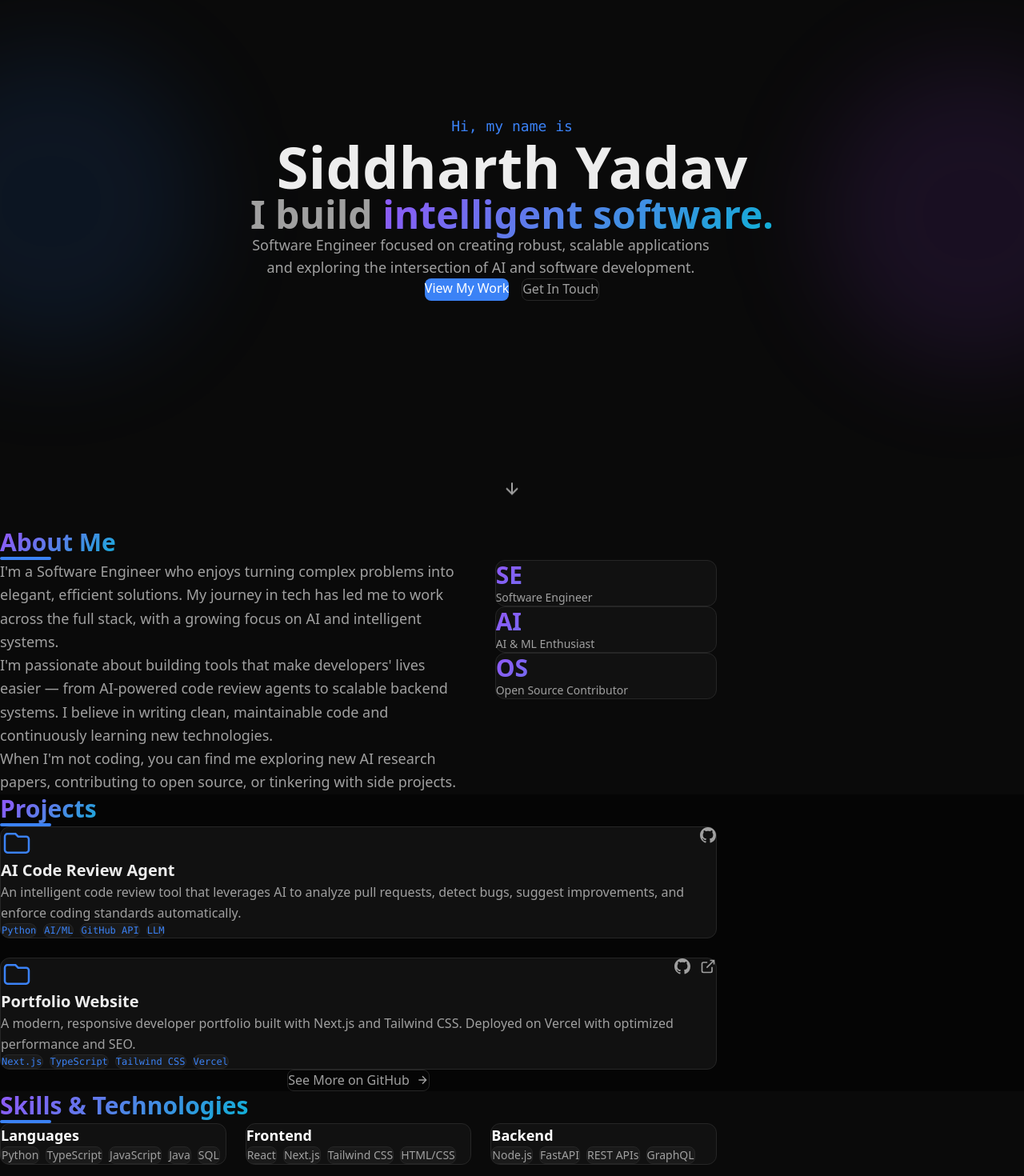
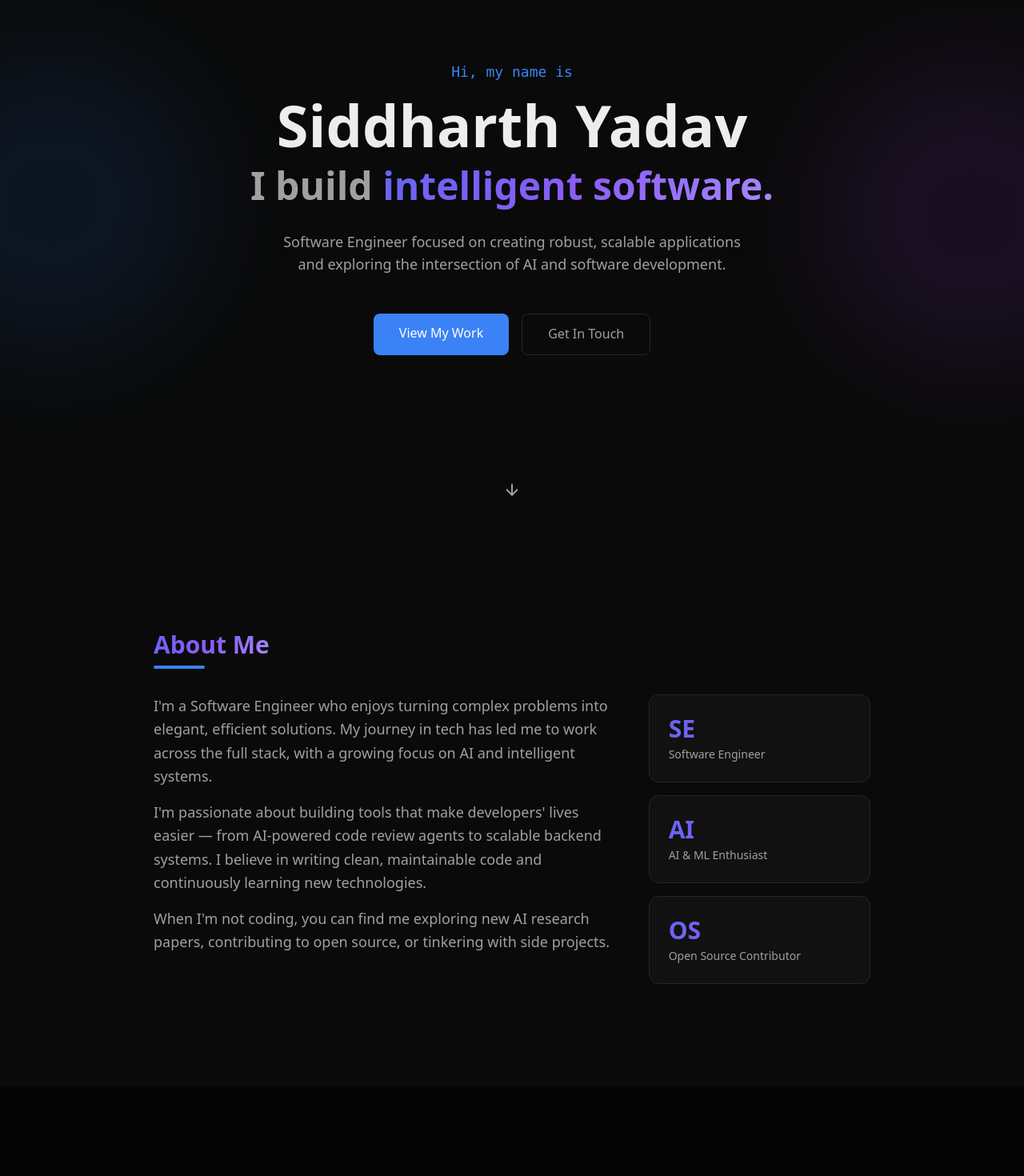
Before and after one commit to Siddhart-Yadav/Siddharth-portfolio, a Next.js app: page / in a window 1280 px wide. Shown: the part 140-1610 px from the top of the page at 80% size. Built offline with nearby package versions, Linux system fonts and the light colour scheme.

Commit message:
Fix layout alignment - move CSS reset into @layer base

```diff
--- a/app/globals.css
+++ b/app/globals.css
@@ -1,12 +1,6 @@
 @import "tailwindcss";
 
-
-* {
-  box-sizing: border-box;
-  margin: 0;
-  padding: 0;
-}
-
+@layer base {
   html {
     scroll-behavior: smooth;
   }
@@ -19,47 +13,33 @@ body {
   }
 
   ::selection {
-  background: #3b82f6;
-  color: white;
+    background: rgba(99, 102, 241, 0.3);
+    color: #fff;
   }
-
-::-webkit-scrollbar {
-  width: 6px;
-}
-::-webkit-scrollbar-track {
-  background: #0a0a0a;
-}
-::-webkit-scrollbar-thumb {
-  background: #262626;
-  border-radius: 3px;
 }
 
 @keyframes fadeInUp {
-  from { opacity: 0; transform: translateY(30px); }
-  to { opacity: 1; transform: translateY(0); }
+  from {
+    opacity: 0;
+    transform: translateY(30px);
+  }
+  to {
+    opacity: 1;
+    transform: translateY(0);
+  }
 }
 
 @keyframes gradient {
-  0% { background-position: 0% 50%; }
-  50% { background-position: 100% 50%; }
-  100% { background-position: 0% 50%; }
+  0%, 100% {
+    background-position: 0% 50%;
+  }
+  50% {
+    background-position: 100% 50%;
+  }
 }
 
-.animate-fade-in {
-  animation: fadeInUp 0.6s ease-out forwards;
-  opacity: 0;
-}
-
-.animate-delay-1 { animation-delay: 0.1s; }
-.animate-delay-2 { animation-delay: 0.2s; }
-.animate-delay-3 { animation-delay: 0.3s; }
-.animate-delay-4 { animation-delay: 0.4s; }
-.animate-delay-5 { animation-delay: 0.5s; }
-
 .gradient-text {
-  background: linear-gradient(135deg, #3b82f6, #8b5cf6, #06b6d4);
-  background-size: 200% 200%;
-  animation: gradient 4s ease infinite;
+  background: linear-gradient(135deg, #6366f1, #8b5cf6, #a78bfa);
   -webkit-background-clip: text;
   -webkit-text-fill-color: transparent;
   background-clip: text;
@@ -68,10 +48,11 @@ body {
 .card-hover {
   transition: all 0.3s ease;
 }
+
 .card-hover:hover {
   transform: translateY(-4px);
-  box-shadow: 0 12px 40px rgba(59, 130, 246, 0.1);
-  border-color: #3b82f6 !important;
+  border-color: rgba(99, 102, 241, 0.3);
+  box-shadow: 0 8px 30px rgba(99, 102, 241, 0.1);
 }
 
 .nav-blur {
@@ -80,5 +61,25 @@ body {
 }
 
 .glow {
-  box-shadow: 0 0 60px rgba(59, 130, 246, 0.15);
+  box-shadow: 0 0 20px rgba(99, 102, 241, 0.15);
 }
+
+.animate-fade-in {
+  animation: fadeInUp 0.6s ease-out forwards;
+  opacity: 0;
+}
+
+.animate-fade-in-delay-1 {
+  animation: fadeInUp 0.6s ease-out 0.2s forwards;
+  opacity: 0;
+}
+
+.animate-fade-in-delay-2 {
+  animation: fadeInUp 0.6s ease-out 0.4s forwards;
+  opacity: 0;
+}
+
+.animate-fade-in-delay-3 {
+  animation: fadeInUp 0.6s ease-out 0.6s forwards;
+  opacity: 0;
+}
```
Lines whose indentation alone changed are shown as unchanged.
